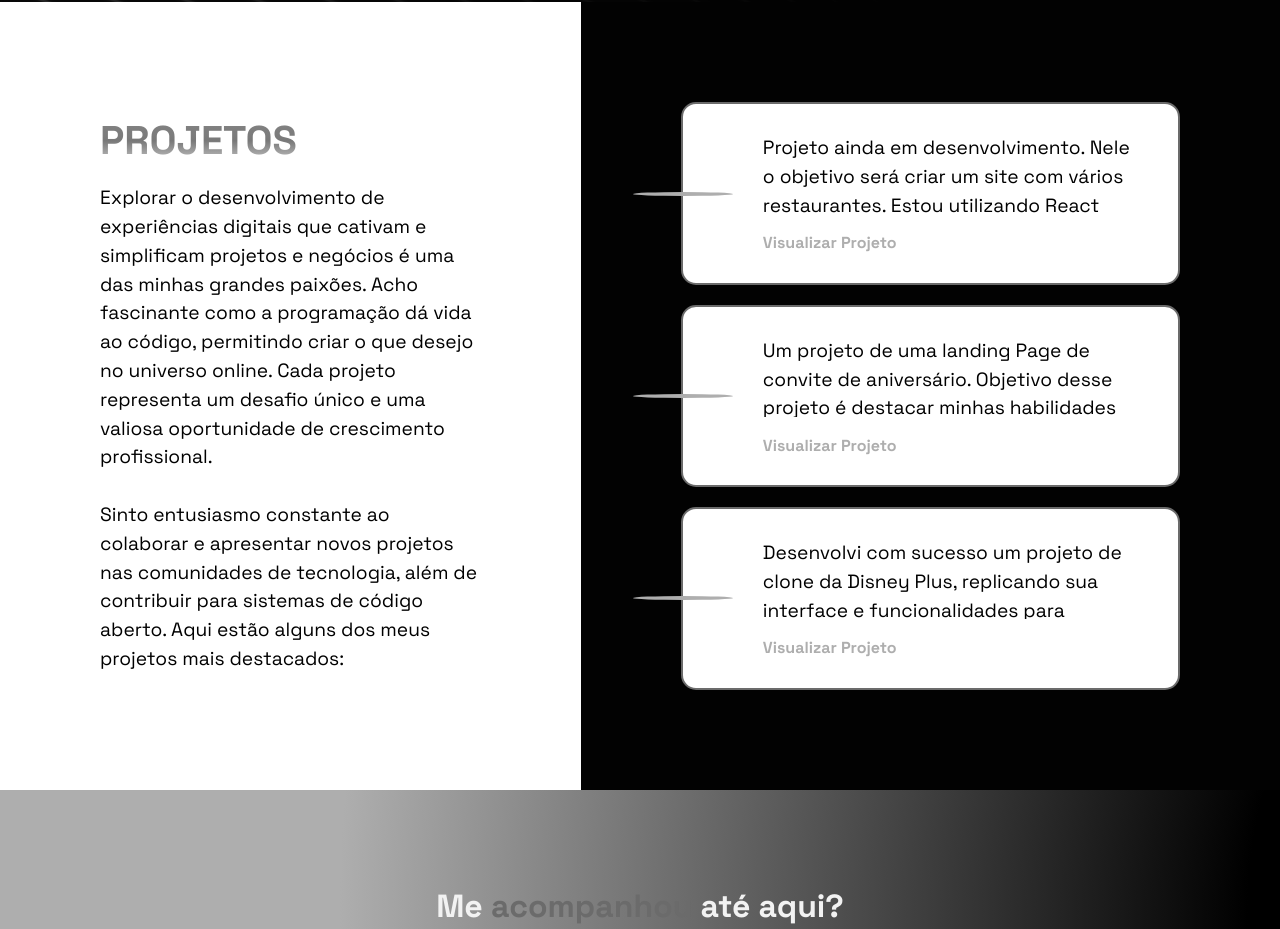
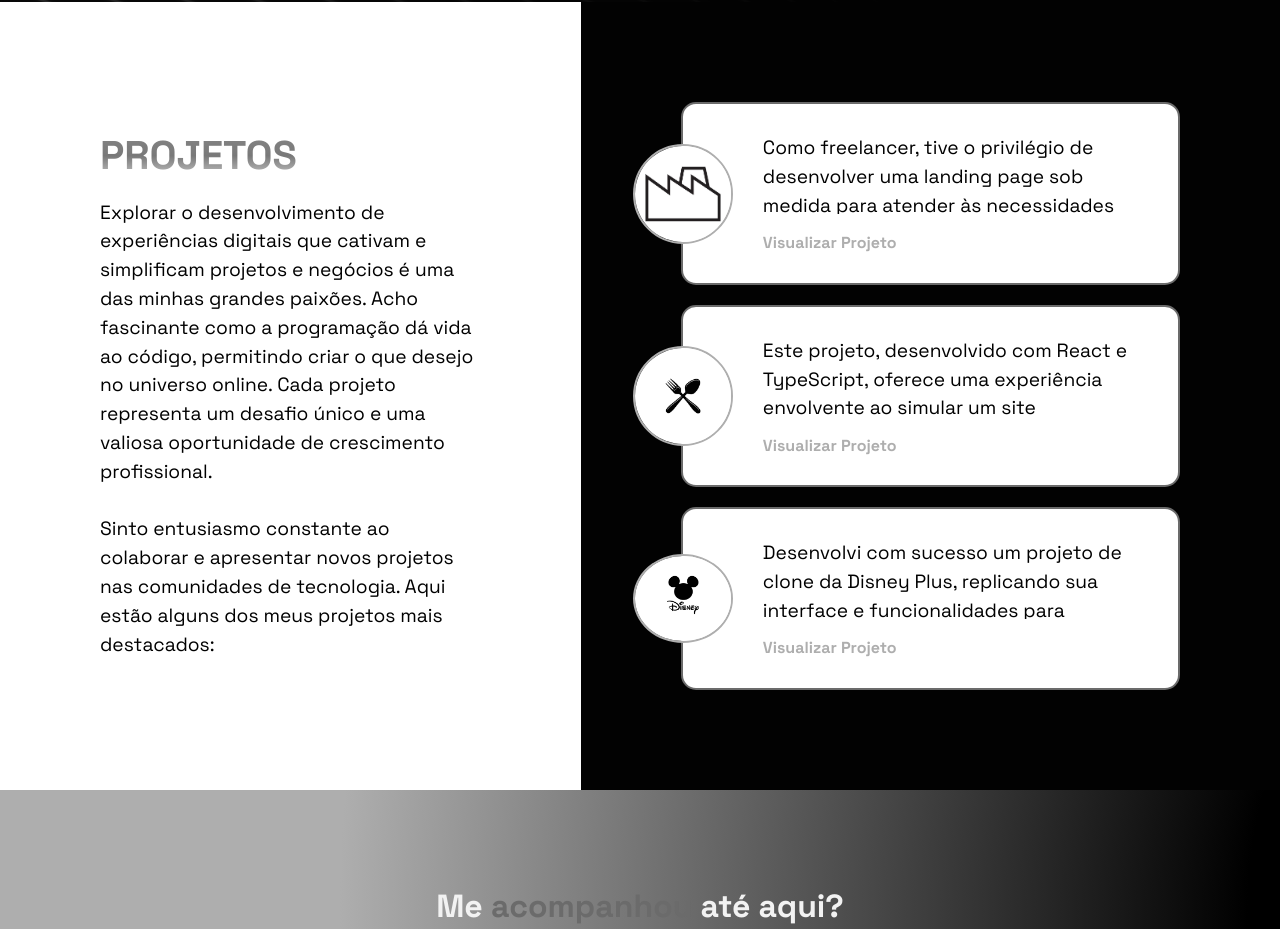
Before and after one commit to Eduuard023/Meu-Portifolio, a plain HTML site: page index.html in a window 1280 px wide. Shown: the part 2232-3161 px from the top of the page. Drawn offline with nearby package versions, Linux system fonts and the light colour scheme.

Commit message:
adicionando imagens na área de projetos e também mudando os mesmos

```diff
--- a/index.html
+++ b/index.html
@@ -112,34 +112,34 @@
             <p>Explorar o desenvolvimento de experiências digitais que cativam e simplificam projetos e negócios é uma das minhas grandes paixões. Acho fascinante como a programação dá vida ao código,
                 permitindo criar o que desejo no universo online. Cada projeto representa um desafio único e uma valiosa oportunidade de crescimento profissional.
                 <br> <br>
-                Sinto entusiasmo constante ao colaborar e apresentar novos projetos nas comunidades de tecnologia, além de contribuir para sistemas de código aberto.
+                Sinto entusiasmo constante ao colaborar e apresentar novos projetos nas comunidades de tecnologia.
                 Aqui estão alguns dos meus projetos mais destacados:</p>
         </div>
         <div class="descricao-projeto">
             <div class="project">
-                <img src="#" alt="">
+                <img src="./imagens/industria.jpg" alt="industria">
                 <div class="texto">
-                    <p>Projeto ainda em desenvolvimento. Nele o objetivo será criar um site com vários restaurantes.
-                        Estou utilizando React junto com TypeScript para fazer as aplicações nesse projeto.
+                    <p>Como freelancer, tive o privilégio de desenvolver uma landing page sob medida para atender às necessidades da empresa A2R Usinagem.
+                        O objetivo era criar uma plataforma paga que proporcionasse uma experiência única aos visitantes e oferecesse uma maneira fácil de entrar em contato.
+                        Além disso, gerenciei o processo de hospedagem, incluindo a aquisição de domínios, ampliando assim minha experiência nessa área.
                     </p>
                 </div>
                 <a href="https://efood-snowy-nu.vercel.app">Visualizar Projeto</a>
             </div>
 
             <div class="project">
-                <img src="#" alt="">
+                <img src="./imagens/garfo_e_faca.jpg" alt="garfo e faca">
                 <div class="texto">
-                    <p> Um projeto de uma landing Page de convite de aniversário.
-                        Objetivo desse projeto é destacar minhas habilidades na criação e otimização do layout,
-                        implementação de responsividade, uso de estilos CSS, variáveis e animações, além da aplicação
-                        de funcionalidades JavaScript
+                    <p>Este projeto, desenvolvido com React e TypeScript, oferece uma experiência envolvente ao simular um site semelhante ao iFood.
+                        Explore uma ampla seleção de restaurantes e pratos, adicione seus itens ao carrinho, escolha a forma de pagamento e receba a
+                        confirmação do pedido com facilidade e conveniência.
                     </p>
                 </div>
-                <a href="https://convite-aniversario-nu.vercel.app">Visualizar Projeto</a>
+                <a href="https://efood-snowy-nu.vercel.app">Visualizar Projeto</a>
             </div>
 
             <div class="project">
-                <img src="#" alt="">
+                <img src="./imagens/disney.jpg" alt="disney">
                 <div class="texto">
                     <p>Desenvolvi com sucesso um projeto de clone da Disney Plus, replicando sua interface e
                         funcionalidades para proporcionar uma experiência semelhante aos usuários.
```
Also changed, not shown: imagens/disney.jpg (added), imagens/garfo_e_faca.jpg (added), imagens/industria.jpg (added).
